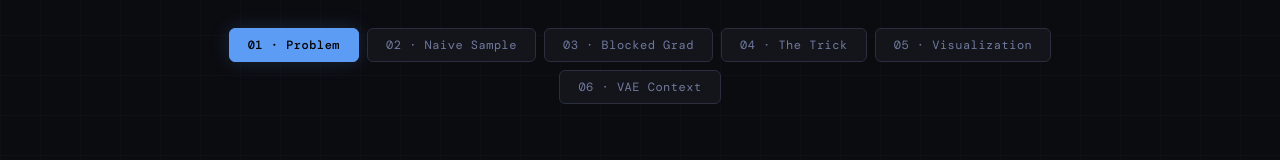
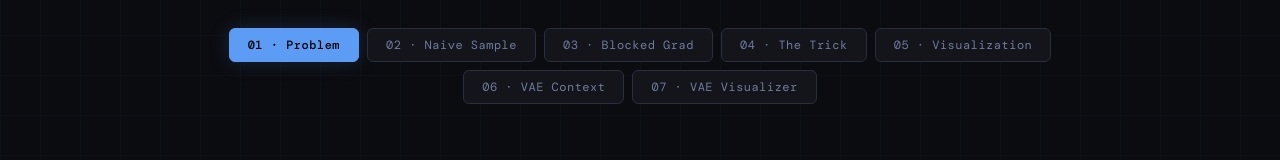
Before and after one commit to JeffreyRed/reparametrization_trick, a plain HTML site: page index.html in a window 1280 px wide. Shown: the part 325-485 px from the top of the page. Drawn offline with nearby package versions, Linux system fonts and the light colour scheme; a web font is replaced by a local one.

Commit message:
Add new button for VAE Visualizer

```diff
--- a/index.html
+++ b/index.html
@@ -444,6 +444,10 @@
       <button class="step-btn" onclick="goTo(3)">04 · The Trick</button>
       <button class="step-btn" onclick="goTo(4)">05 · Visualization</button>
       <button class="step-btn" onclick="goTo(5)">06 · VAE Context</button>
+      <!-- New Button Link -->
+      <a href="/vae_visualizer.html">
+        <button class="step-btn">07 · VAE Visualizer</button>
+      </a>
     </div>
   </div>
 
```
